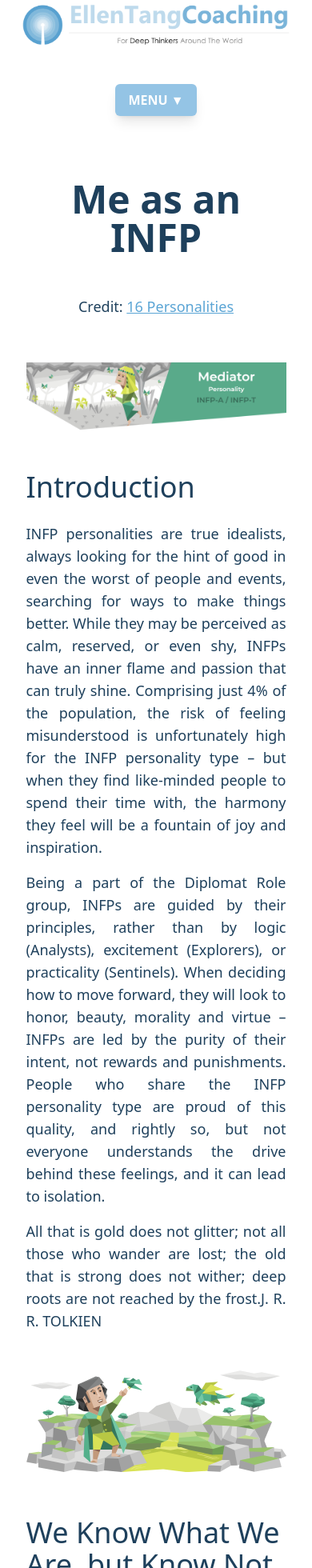
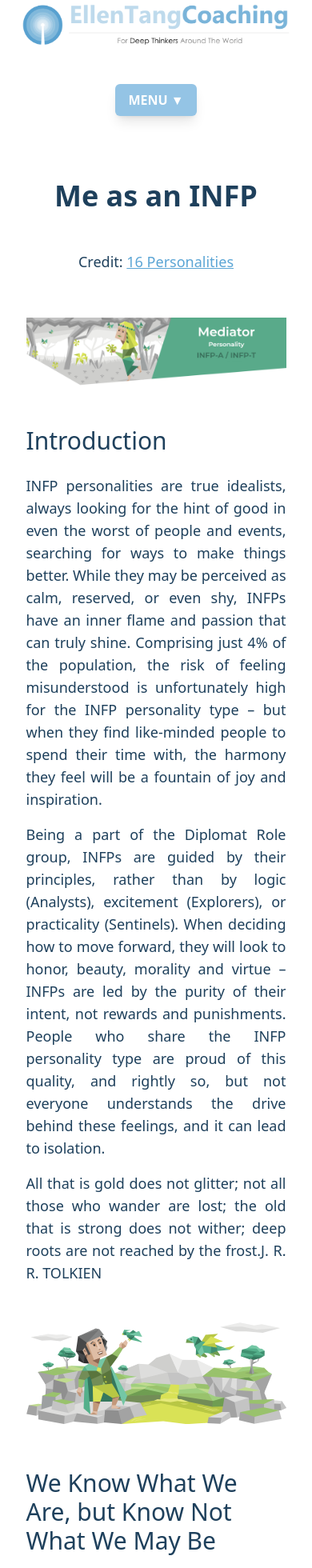
Before and after one commit to Qinisfighting/EllenTangCoaching, a React (Vite) app: page /about/infp in a window 390 px wide. Shown: the part 40-2000 px from the top of the page at 80% size. Built offline with nearby package versions, Linux system fonts and the light colour scheme.

Commit message:
Update INFP.tsx

```diff
--- a/src/pages/About/INFP.tsx
+++ b/src/pages/About/INFP.tsx
@@ -8,10 +8,10 @@ export default function INFP() {
     return (
       <div className='w-5/6 mt-8 mx-auto flex flex-col md:flex-row lg:w-4/5 md:items-start md:mt-16 mb-28'>
         <div className='md:pr-4 xl:pr-12'>
-          <h1 className='text-5xl'>Me as an INFP</h1>
+          <h1 className='md:text-5xl'>Me as an INFP</h1>
           <p className='text-center text-lg font-medium'>Credit: <a className='text-myblue-400 underline'>16 Personalities</a></p>
           <img className="mx-auto mt-12 mb-8 md:my-12 w-full "  src={infp}/>
-          <h2 className=''>Introduction</h2>
+          <h2 className='text-3xl md:text-4xl'>Introduction</h2>
           <div>
              <p className='text-lg'>INFP personalities are true idealists, always looking for the hint of good in even the worst of people and events, searching for ways to make things better. While they may be perceived as calm, reserved, or even shy, INFPs have an inner flame and passion that can truly shine. Comprising just 4% of the population, the risk of feeling misunderstood is unfortunately high for the INFP personality type – but when they find like-minded people to spend their time with, the harmony they feel will be a fountain of joy and inspiration.</p>
              <p className='text-lg'>Being a part of the Diplomat Role group, INFPs are guided by their principles, rather than by logic (Analysts), excitement (Explorers), or practicality (Sentinels). When deciding how to move forward, they will look to honor, beauty, morality and virtue – INFPs are led by the purity of their intent, not rewards and punishments. People who share the INFP personality type are proud of this quality, and rightly so, but not everyone understands the drive behind these feelings, and it can lead to isolation.</p>
@@ -20,11 +20,11 @@ export default function INFP() {
              <img src={infp3} className="mx-auto my-4 md:w-1/2 md:float-left md:pr-6 md:mt-6"/>
           </div>
           <br/>
-          <h2>We Know What We Are, but Know Not What We May Be</h2>
+          <h2 className='text-3xl md:text-4xl '>We Know What We Are, but Know Not What We May Be</h2>
           <p className='text-lg'>At their best, these qualities enable Mediators to communicate deeply with others, easily speaking in metaphors and parables, and understanding and creating symbols to share their ideas. Fantasy worlds in particular fascinate Mediators, more than any other personality type. The strength of their visionary communication style lends itself well to creative works, and it comes as no surprise that many famous Mediators are poets, writers and actors. Understanding themselves and their place in the world is important to Mediators, and they explore these ideas by projecting themselves into their work.Mediators have a talent for self-expression, revealing their beauty and their secrets through metaphors and fictional characters.</p>
           <p className='text-lg'>Mediators’ ability with language doesn’t stop with their native tongue, either – as with most people who share the Diplomat personality types, they are considered gifted when it comes to learning a second (or third!) language. Their gift for communication also lends itself well to Mediators’ desire for harmony, a recurring theme with Diplomats, and helps them to move forward as they find their calling.</p>
           <br/>
-          <h2>Listen to Many People, but Talk to Few</h2>
+          <h2 className='text-3xl md:text-4xl '>Listen to Many People, but Talk to Few</h2>
           <p className='text-lg'>Unlike their Extraverted cousins though, Mediators will focus their attention on just a few people, a single worthy cause – spread too thinly, they’ll run out of energy, and even become dejected and overwhelmed by all the bad in the world that they can’t fix. This is a sad sight for Mediators’ friends, who will come to depend on their rosy outlook.</p>
           <p className='text-lg'>If they are not careful, Mediators can lose themselves in their quest for good and neglect the day-to-day upkeep that life demands. Mediators often drift into deep thought, enjoying contemplating the hypothetical and the philosophical more than any other personality type. Left unchecked, Mediators may start to lose touch, withdrawing into “hermit mode”, and it can take a great deal of energy from their friends or partner to bring them back to the real world.</p>
           <p className='text-lg'>Luckily, like the flowers in spring, Mediator’s affection, creativity, altruism and idealism will always come back, rewarding them and those they love perhaps not with logic and utility, but with a world view that inspires compassion, kindness and beauty wherever they go.</p>
```
